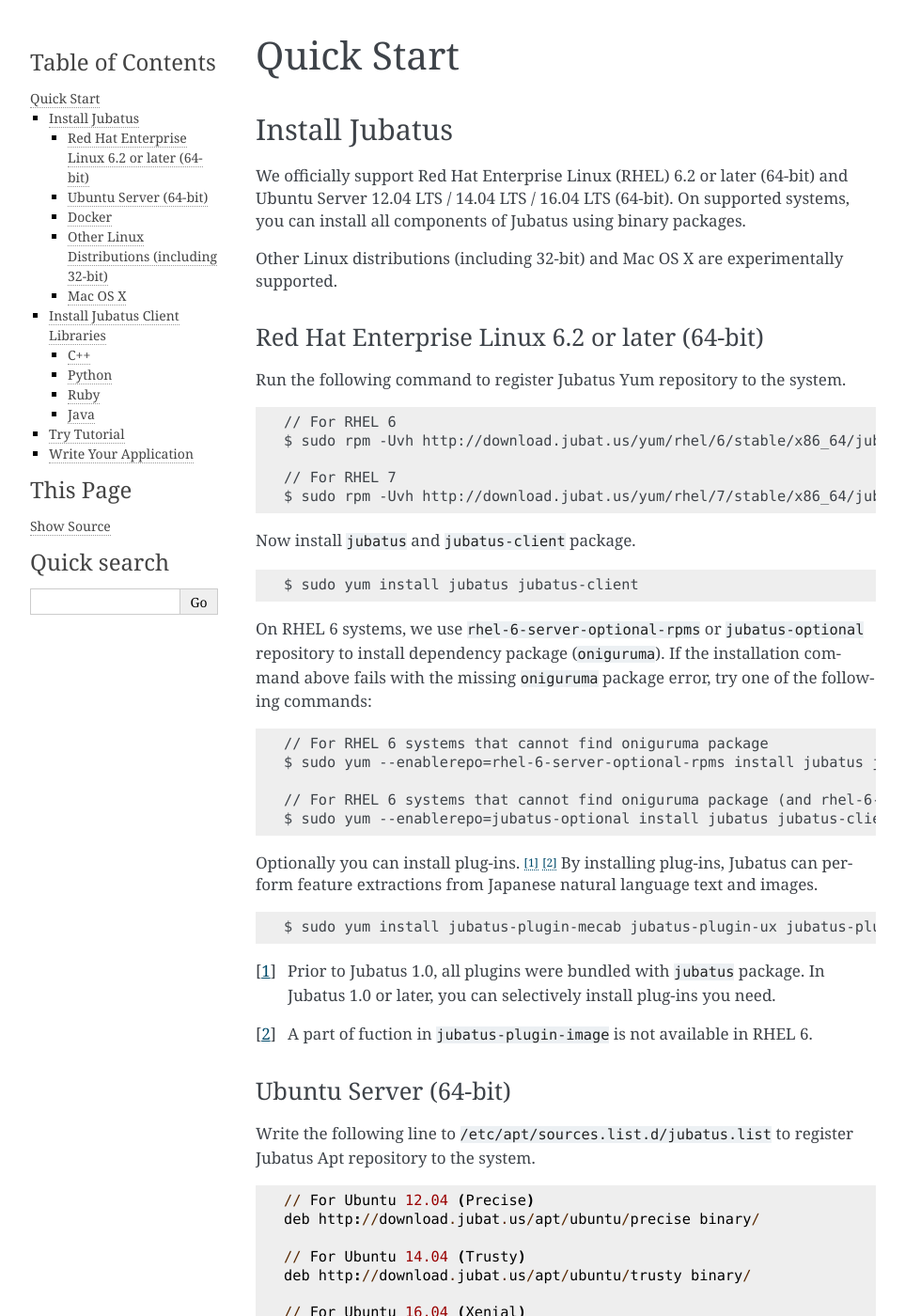
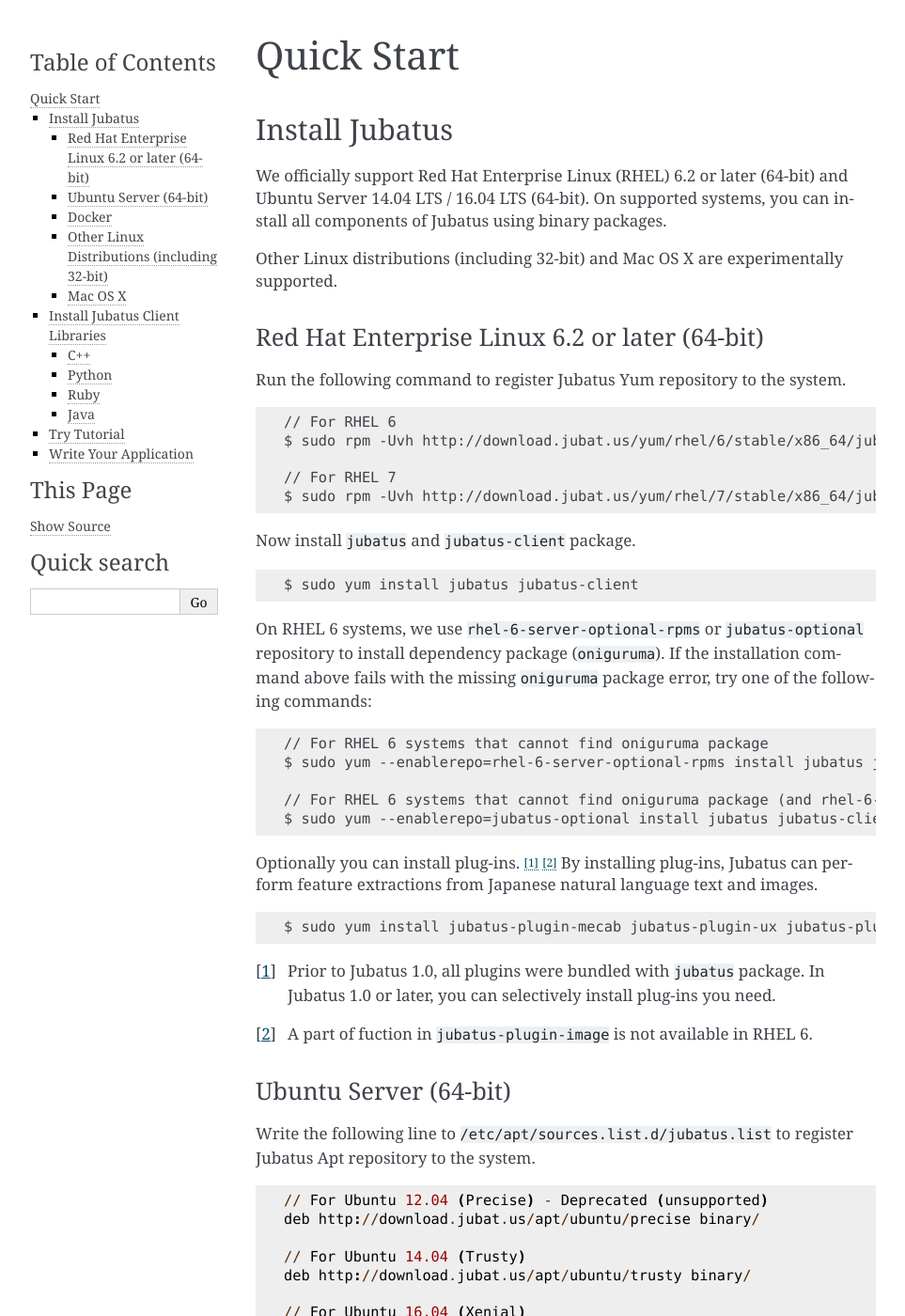
Before and after one commit to jubatus/website, a Sphinx documentation site: the page built from source/en/quickstart.rst, in a window 1280 px wide and 1400 px high. Shown: the whole window at 94% size, without its empty margins (148-1111 px from the left). Built offline with Sphinx 7.4.7, drawn with Linux system fonts in a browser that asks for light colours; the version number could not be read and is left out.

Commit message:
deprecate support for Ubuntu 12.04 LTS

```diff
--- a/source/en/quickstart.rst
+++ b/source/en/quickstart.rst
@@ -5,7 +5,7 @@
 Install Jubatus
 ---------------
 
-We officially support Red Hat Enterprise Linux (RHEL) 6.2 or later (64-bit) and Ubuntu Server 12.04 LTS / 14.04 LTS / 16.04 LTS (64-bit).
+We officially support Red Hat Enterprise Linux (RHEL) 6.2 or later (64-bit) and Ubuntu Server 14.04 LTS / 16.04 LTS (64-bit).
 On supported systems, you can install all components of Jubatus using binary packages.
 
 Other Linux distributions (including 32-bit) and Mac OS X are experimentally supported.
@@ -57,7 +57,7 @@
 
 ::
 
-  // For Ubuntu 12.04 (Precise)
+  // For Ubuntu 12.04 (Precise) - Deprecated (unsupported)
   deb http://download.jubat.us/apt/ubuntu/precise binary/
 
   // For Ubuntu 14.04 (Trusty)
--- a/source/ja/quickstart.rst
+++ b/source/ja/quickstart.rst
@@ -5,7 +5,7 @@
 Jubatus のインストール
 ----------------------
 
-Red Hat Enterprise Linux (RHEL) 6.2 以降 (64-bit) と Ubuntu Server 12.04 LTS / 14.04 LTS / 16.04 LTS (64-bit) を公式にサポートしています。
+Red Hat Enterprise Linux (RHEL) 6.2 以降 (64-bit) と Ubuntu Server 14.04 LTS / 16.04 LTS (64-bit) を公式にサポートしています。
 これらのシステムでは、Jubatus のすべてのコンポーネントをバイナリパッケージでインストールすることができます。
 
 また、その他の Linux 環境 (32-bit を含む) と Mac OS X が試験的にサポートされています。
```
Also changed, not shown: other parts of source/ja/quickstart.rst (+1 -1 lines).
